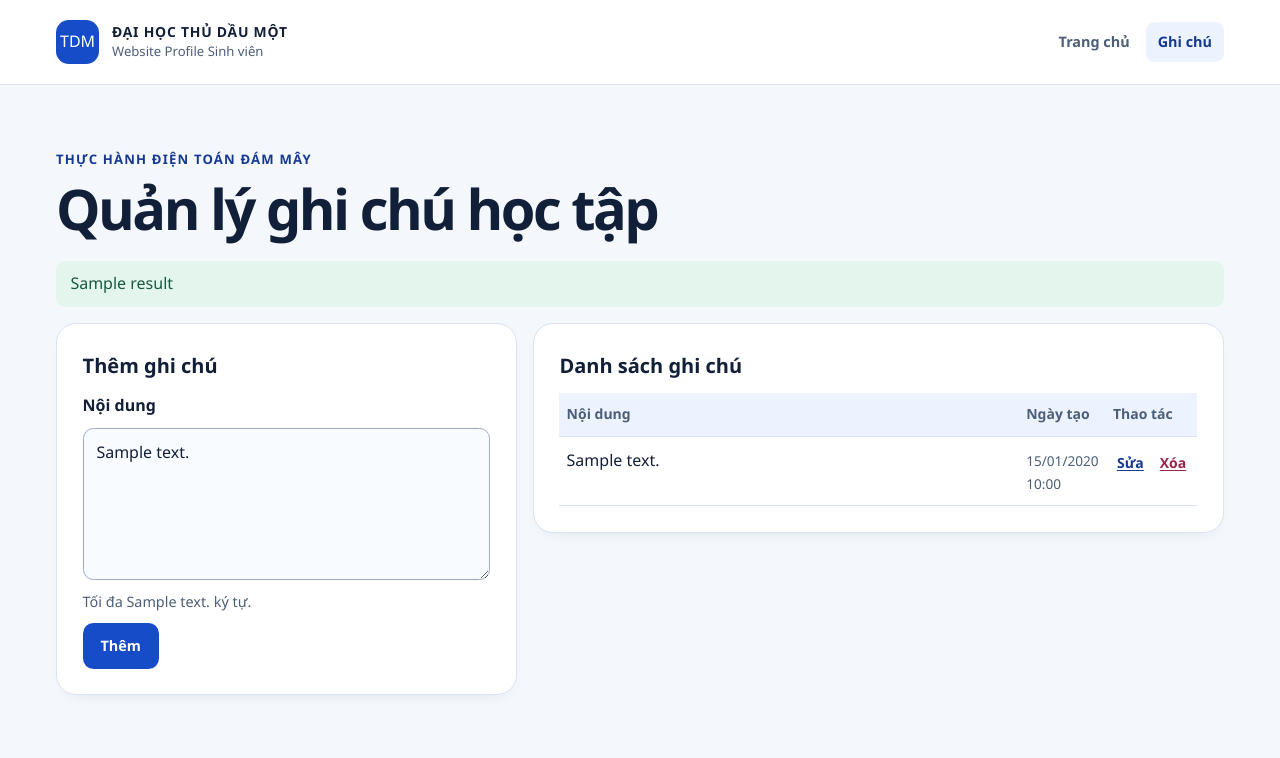
After one commit to luongalex-code/demo-task3-paas, a Flask app: template templates/notes.html in a window 1280 px wide. The commit adds this page. Shown: the top 758 px of the page. Run offline with Flask 3, Linux system fonts and the light colour scheme; the template is opened without the code that fills it: most values are stand-ins (such as "Sample title", 1, 10 or a date in 2020); some libraries are stand-ins or nearby versions.

Commit message:
Add RDS MySQL integration and study notes CRUD

```diff
--- a/app.py
+++ b/app.py
@@ -6,8 +6,11 @@ import time
 
 from flask import Flask, jsonify, render_template
 
+from notes import notes
+
 app = Flask(__name__)
 app.json.ensure_ascii = False
+app.register_blueprint(notes)
 
 
 @app.get("/")
--- a/requirements.txt
+++ b/requirements.txt
@@ -1,2 +1,4 @@
 Flask==3.0.3
 gunicorn==22.0.0
+PyMySQL>=1.2.4,<2
+cryptography>=42.0
--- /dev/null
+++ b/sql/notes.sql
@@ -0,0 +1,6 @@
+CREATE TABLE IF NOT EXISTS notes (
+    id INT NOT NULL AUTO_INCREMENT,
+    content VARCHAR(255) NOT NULL,
+    created_at TIMESTAMP NOT NULL DEFAULT CURRENT_TIMESTAMP,
+    PRIMARY KEY (id)
+) ENGINE=InnoDB DEFAULT CHARSET=utf8mb4;
--- a/static/style.css
+++ b/static/style.css
@@ -170,6 +170,7 @@ dd {
 }
 
 .nav-list a:hover,
+.nav-list a[aria-current="page"],
 body:not(:has(main section:target)) .nav-list a[href="#trang-chu"],
 body:has(#trang-chu:target) .nav-list a[href="#trang-chu"],
 body:has(#gioi-thieu:target) .nav-list a[href="#gioi-thieu"],
@@ -685,6 +686,187 @@ body:has(#cloud-computing:target) .nav-list a[href="#cloud-computing"] {
   text-align: right;
 }
 
+.notes-page {
+  padding-block: clamp(2rem, 6vw, 4rem);
+}
+
+.notes-heading h1 {
+  margin-top: 0.4rem;
+  font-size: clamp(2rem, 5vw, 3.5rem);
+  letter-spacing: -0.045em;
+  line-height: 1.15;
+}
+
+.notes-grid {
+  display: grid;
+  grid-template-columns: minmax(0, 2fr) minmax(0, 3fr);
+  align-items: start;
+  gap: 1rem;
+}
+
+.notes-panel {
+  padding: clamp(1rem, 3vw, 1.6rem);
+}
+
+.notes-panel h2 {
+  margin-bottom: 0.7rem;
+  font-size: 1.25rem;
+}
+
+.notes-page > .notes-panel,
+.notes-editor {
+  max-width: 42rem;
+}
+
+.notes-form {
+  display: grid;
+  gap: 0.6rem;
+}
+
+.notes-form label {
+  font-weight: 650;
+}
+
+.notes-form textarea {
+  width: 100%;
+  min-height: 7.5rem;
+  padding: 0.7rem 0.8rem;
+  resize: vertical;
+  border: 1px solid #9aadc7;
+  border-radius: 0.65rem;
+  color: var(--ink);
+  background: #f8fbff;
+  font: inherit;
+}
+
+.notes-form textarea:focus-visible {
+  outline: 3px solid var(--blue);
+  outline-offset: 2px;
+}
+
+.notes-muted {
+  color: var(--muted);
+  font-size: 0.9rem;
+}
+
+.notes-actions {
+  display: flex;
+  flex-wrap: wrap;
+  align-items: center;
+  gap: 0.5rem;
+}
+
+.notes-alert,
+.notes-quote {
+  margin: 0 0 1rem;
+  padding: 0.65rem 0.9rem;
+  border-radius: 0.6rem;
+  overflow-wrap: anywhere;
+}
+
+.notes-alert {
+  background: #fcebf0;
+  color: #8c223f;
+}
+
+.notes-form .notes-alert {
+  margin: 0;
+}
+
+.notes-success {
+  background: #e3f5ed;
+  color: #175941;
+}
+
+.notes-quote {
+  margin-top: 0.8rem;
+  border-left: 3px solid var(--blue);
+  background: var(--blue-soft);
+  white-space: pre-wrap;
+}
+
+.notes-table {
+  width: 100%;
+  border-collapse: collapse;
+}
+
+.notes-table :is(th, td) {
+  padding: 0.65rem 0.45rem;
+  border-bottom: 1px solid var(--line);
+  text-align: left;
+  vertical-align: top;
+}
+
+.notes-table th {
+  color: var(--muted);
+  background: var(--blue-soft);
+  font-size: 0.875rem;
+}
+
+.notes-table td:first-child {
+  width: 100%;
+}
+
+.note-content {
+  white-space: pre-wrap;
+  overflow-wrap: anywhere;
+}
+
+.notes-table time {
+  color: var(--muted);
+  font-size: 0.85rem;
+  white-space: nowrap;
+}
+
+.notes-table time span {
+  display: block;
+}
+
+.notes-table .notes-actions {
+  width: max-content;
+}
+
+.notes-table .notes-actions a {
+  display: inline-flex;
+  align-items: center;
+  min-height: 2rem;
+  padding-inline: 0.25rem;
+  font-size: 0.875rem;
+  font-weight: 700;
+  text-underline-offset: 0.15em;
+}
+
+.notes-edit {
+  color: var(--blue-deep);
+}
+
+.notes-delete {
+  color: #9c2446;
+}
+
+.button-danger {
+  background: #a3284b;
+  color: white;
+}
+
+.button-danger:hover {
+  background: #87203e;
+}
+
+@media (max-width: 52rem) {
+  .notes-grid {
+    grid-template-columns: minmax(0, 1fr);
+  }
+}
+
+@media (max-width: 30rem) {
+  .notes-table .notes-actions {
+    flex-direction: column;
+    align-items: flex-start;
+    gap: 0;
+  }
+}
+
 @media (max-width: 56rem) {
   .page-width {
     width: min(var(--page-width), calc(100% - 3rem));
--- a/templates/index.html
+++ b/templates/index.html
@@ -47,6 +47,7 @@
           <li><a href="#gioi-thieu">Giới thiệu</a></li>
           <li><a href="#thong-tin-hoc-tap">Thông tin học tập</a></li>
           <li><a href="#cloud-computing">Cloud Computing</a></li>
+          <li><a href="{{ url_for('notes.index') }}">Ghi chú</a></li>
         </ul>
       </nav>
     </div>
--- /dev/null
+++ b/templates/notes.html
@@ -0,0 +1,101 @@
+<!DOCTYPE html>
+<html lang="vi">
+<head>
+  <meta charset="UTF-8">
+  <meta name="viewport" content="width=device-width, initial-scale=1.0">
+  <title>Quản lý ghi chú học tập | Lương Triều Dĩ</title>
+  <link rel="icon" href="data:,">
+  <link rel="stylesheet" href="{{ url_for('static', filename='style.css') }}">
+</head>
+<body>
+  <a class="skip-link" href="#main-content">Đến nội dung chính</a>
+  <header class="site-header">
+    <div class="page-width header-content">
+      <a class="brand" href="{{ url_for('index') }}">
+        <span class="brand-mark" aria-hidden="true">TDM</span>
+        <span class="brand-text">
+          <strong>ĐẠI HỌC THỦ DẦU MỘT</strong>
+          <span>Website Profile Sinh viên</span>
+        </span>
+      </a>
+      <nav aria-label="Điều hướng chính">
+        <ul class="nav-list">
+          <li><a href="{{ url_for('index') }}">Trang chủ</a></li>
+          <li><a href="{{ url_for('notes.index') }}" aria-current="page">Ghi chú</a></li>
+        </ul>
+      </nav>
+    </div>
+  </header>
+
+  <main id="main-content" class="page-width notes-page" tabindex="-1">
+    <div class="section-heading notes-heading">
+      <p class="eyebrow">Thực hành Điện toán đám mây</p>
+      <h1>Quản lý ghi chú học tập</h1>
+    </div>
+
+    {% if page_error %}
+    <section class="profile-card notes-panel">
+      <h2>Không thể mở ghi chú</h2>
+      <p class="notes-alert" role="alert">{{ page_error }}</p>
+      <a class="button button-secondary" href="{{ url_for('notes.index') }}">Về danh sách</a>
+    </section>
+    {% elif mode == 'delete' %}
+    <section class="profile-card notes-panel">
+      <h2>Xác nhận xóa ghi chú</h2>
+      <p>Ghi chú này sẽ bị xóa khỏi danh sách.</p>
+      <blockquote class="notes-quote">{{ content }}</blockquote>
+      <form class="notes-actions" method="post" action="{{ url_for('notes.delete', note_id=note_id) }}">
+        <input type="hidden" name="csrf_token" value="{{ csrf_token }}">
+        <button class="button button-danger" type="submit">Xác nhận xóa</button>
+        <a class="button button-secondary" href="{{ url_for('notes.index') }}">Hủy</a>
+      </form>
+    </section>
+    {% else %}
+    {% if result %}<p class="notes-alert notes-success" role="status">{{ result }}</p>{% endif %}
+    <div class="{{ 'notes-editor' if mode == 'edit' else 'notes-grid' }}">
+      <section class="profile-card notes-panel">
+        <h2>{{ 'Sửa ghi chú' if mode == 'edit' else 'Thêm ghi chú' }}</h2>
+        <form class="notes-form" method="post" action="{{ url_for('notes.edit', note_id=note_id) if mode == 'edit' else url_for('notes.index') }}">
+          <input type="hidden" name="csrf_token" value="{{ csrf_token }}">
+          <label for="content">Nội dung</label>
+          <textarea id="content" name="content" rows="5" maxlength="{{ max_content }}" required aria-describedby="notes-content-hint{% if form_error %} notes-form-error{% endif %}"{% if form_error %} aria-invalid="true"{% endif %}>{{ content }}</textarea>
+          <p id="notes-content-hint" class="notes-muted">Tối đa {{ max_content }} ký tự.</p>
+          {% if form_error %}<p id="notes-form-error" class="notes-alert" role="alert">{{ form_error }}</p>{% endif %}
+          <div class="notes-actions">
+            <button class="button button-primary" type="submit">{{ 'Lưu thay đổi' if mode == 'edit' else 'Thêm' }}</button>
+            {% if mode == 'edit' %}<a class="button button-secondary" href="{{ url_for('notes.index') }}">Hủy</a>{% endif %}
+          </div>
+        </form>
+      </section>
+
+      {% if mode != 'edit' %}
+      <section class="profile-card notes-panel" aria-labelledby="notes-list-title">
+        <h2 id="notes-list-title">Danh sách ghi chú</h2>
+        {% if records %}
+        <table class="notes-table" aria-labelledby="notes-list-title">
+          <thead><tr><th scope="col">Nội dung</th><th scope="col">Ngày tạo</th><th scope="col">Thao tác</th></tr></thead>
+          <tbody>
+          {% for note in records %}
+            <tr>
+              <td class="note-content">{{ note.content }}</td>
+              <td><time datetime="{{ note.created_at.isoformat() }}">{{ note.created_at.strftime('%d/%m/%Y') }}<span>{{ note.created_at.strftime('%H:%M') }}</span></time></td>
+              <td>
+                <div class="notes-actions">
+                  <a class="notes-edit" href="{{ url_for('notes.edit', note_id=note.id) }}" aria-label="Sửa ghi chú {{ note.id }}">Sửa</a>
+                  <a class="notes-delete" href="{{ url_for('notes.delete', note_id=note.id) }}" aria-label="Xóa ghi chú {{ note.id }}">Xóa</a>
+                </div>
+              </td>
+            </tr>
+          {% endfor %}
+          </tbody>
+        </table>
+        {% else %}
+        <p class="notes-muted">Chưa có ghi chú. Thêm nội dung học tập bằng biểu mẫu.</p>
+        {% endif %}
+      </section>
+      {% endif %}
+    </div>
+    {% endif %}
+  </main>
+</body>
+</html>
```
Also changed, not shown: db.py (added, +67 -0 lines), notes.py (added, +143 -0 lines), README.md, 1 other file.
